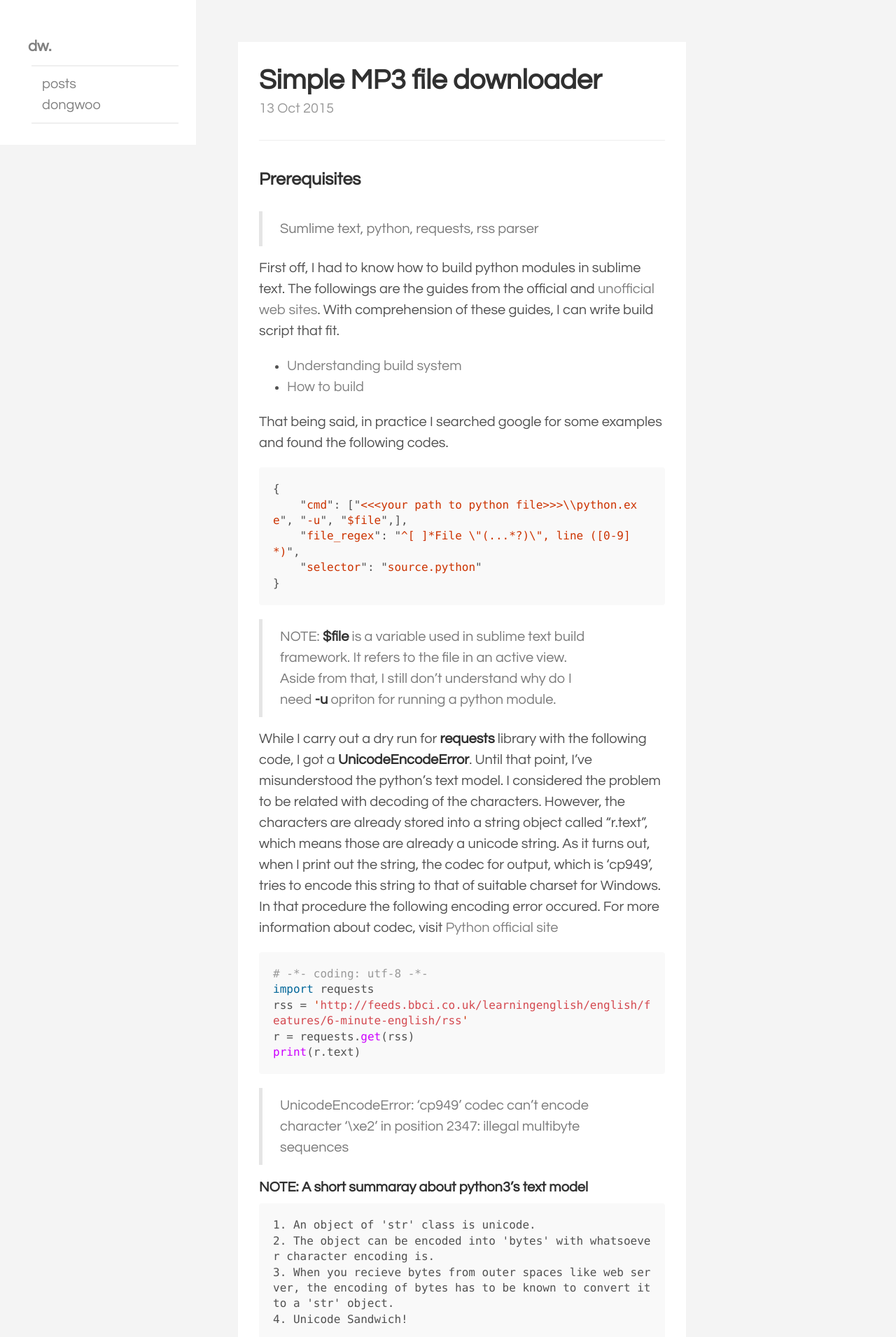
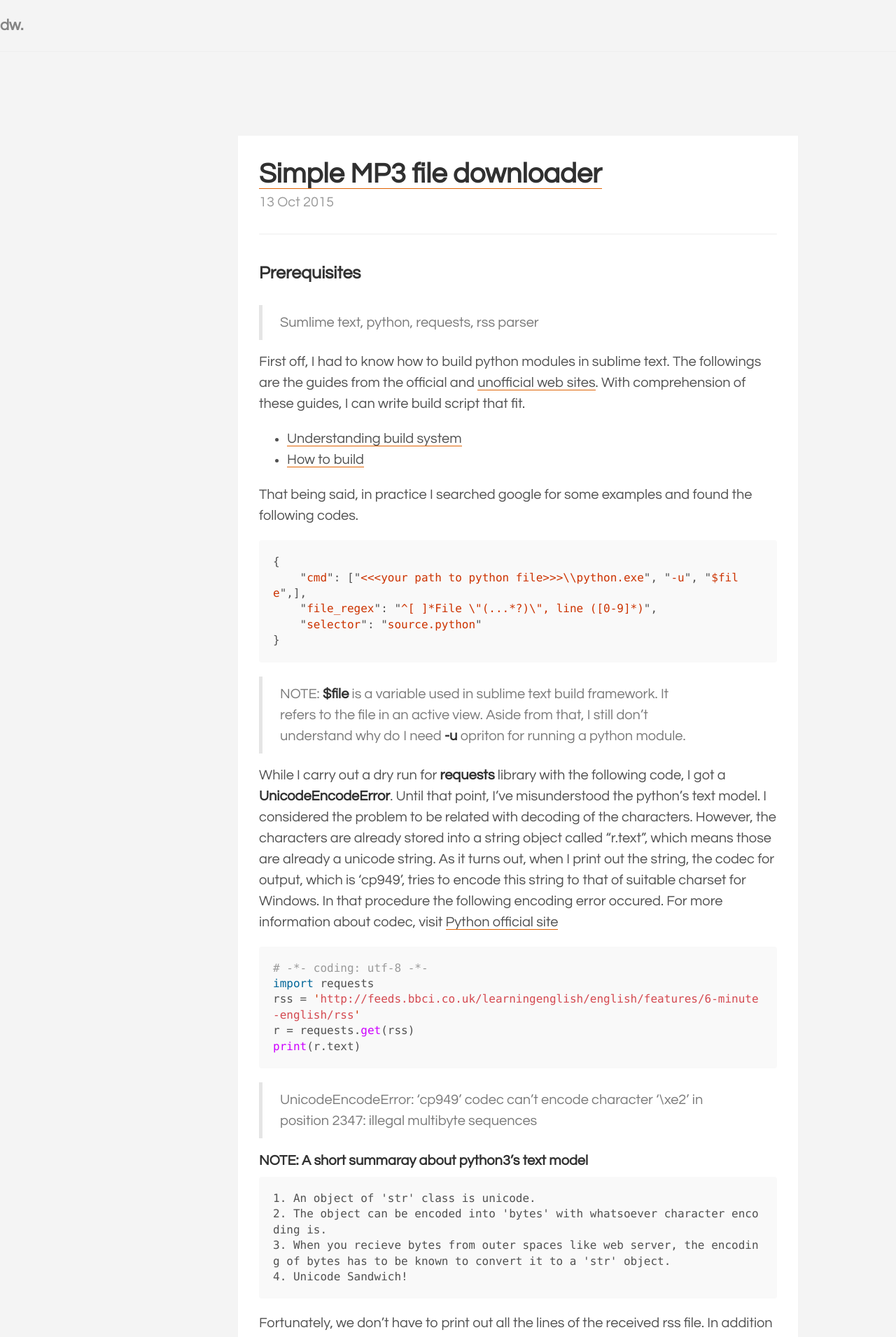
Before and after one commit to aichaku/aichaku.github.io, a Jekyll site: the page built from index.html, in a window 1280 px wide. Shown: the top 1911 px of the page at 70% size. Built offline with Jekyll 4.4.1, drawn with Linux system fonts in a browser that asks for light colours; Markdown is read by kramdown in place of the engine named in the settings; the list of posts is cut into pages by our own code.

Commit message:
layout definition for smaller screen

```diff
--- a/public/css/pencil.css
+++ b/public/css/pencil.css
@@ -6,8 +6,27 @@
 @import url(http://fonts.googleapis.com/earlyaccess/nanumgothic.css);
 @import url(https://fonts.googleapis.com/css?family=Questrial);
 
+* {
+  -webkit-box-sizing: border-box;
+     -moz-box-sizing: border-box;
+          box-sizing: border-box;
+}
+
+html,
+body {
+  margin: 0;
+  padding: 0;
+}
+
 html {
   font-family: 'Questrial', 'Nanum Gothic', sans-serif;
+  font-size: 16px;
+  line-height: 1.5;
+}
+@media (min-width: 38rem) {
+  html {
+    font-size: 20px;
+  }
 }
 
 body {
@@ -22,8 +41,13 @@
     padding-top: 2rem;
 }
 
+.post a {
+  border-bottom: 1px solid #e06202;
+}
+
 a {
-  color: #818181;
+  color: inherit;
+  text-decoration: none;
 }
 
 .post {
@@ -61,20 +85,36 @@
   margin: auto;
 }
 
-.masthead {
+
+/* Definition of the navigation area */
+.nav {
   background-color: #fff;
   border-bottom: none;
-  padding-top: 50px;
-  padding-left: 40px;
   margin-bottom: 0;
-  position: absolute;
-  width: 280px;
+  padding-top: 1rem;
+  padding-left: 2rem;
+}
+@media (min-width: 56rem) {
+  .nav {
+    background-color: #fff;
+    border-bottom: none;
+    padding-top: 50px;
+    padding-left: 40px;
+    margin-bottom: 0;
+    position: absolute;
+    width: 280px;
+  }
 }
 
-.container {
-  max-width: 38rem;
-  padding:  3rem;
-  margin-left:  280px;
+.menu {
+  display: none;
+}
+@media (min-width: 56rem) {
+  .menu {
+    border-bottom: 2px solid #efefef;
+    margin: 10px 25px 10px 5px;
+    border-top: 2px solid #efefef;
+  }
 }
 
 .menu-list {
@@ -91,10 +131,21 @@
 .menu-list > li > a {
 }
 
-.menu {
-  border-bottom: 2px solid #efefef;
-  margin: 10px 25px 10px 5px;
-  border-top: 2px solid #efefef;
+/* Definition of the container */
+.container {
+  max-width: 28rem;
+}
+@media (min-width: 38rem) {
+  .container {
+    max-width: 32rem;
+  }
+}
+@media (min-width: 56rem) {
+  .container {
+    max-width: 46rem;
+    padding:  3rem;
+    margin-left:  280px;
+  }
 }
 
 .sample-sentences .sample-sentence {
```
